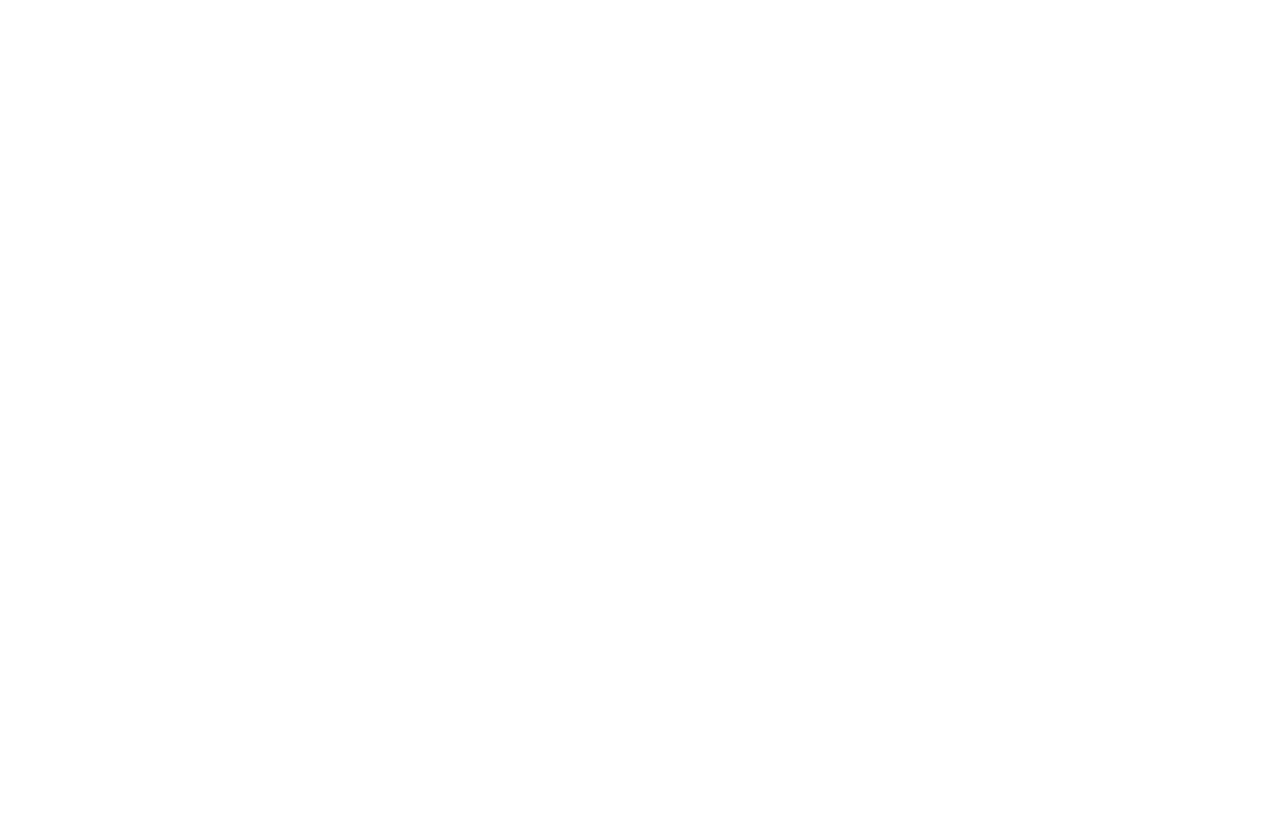
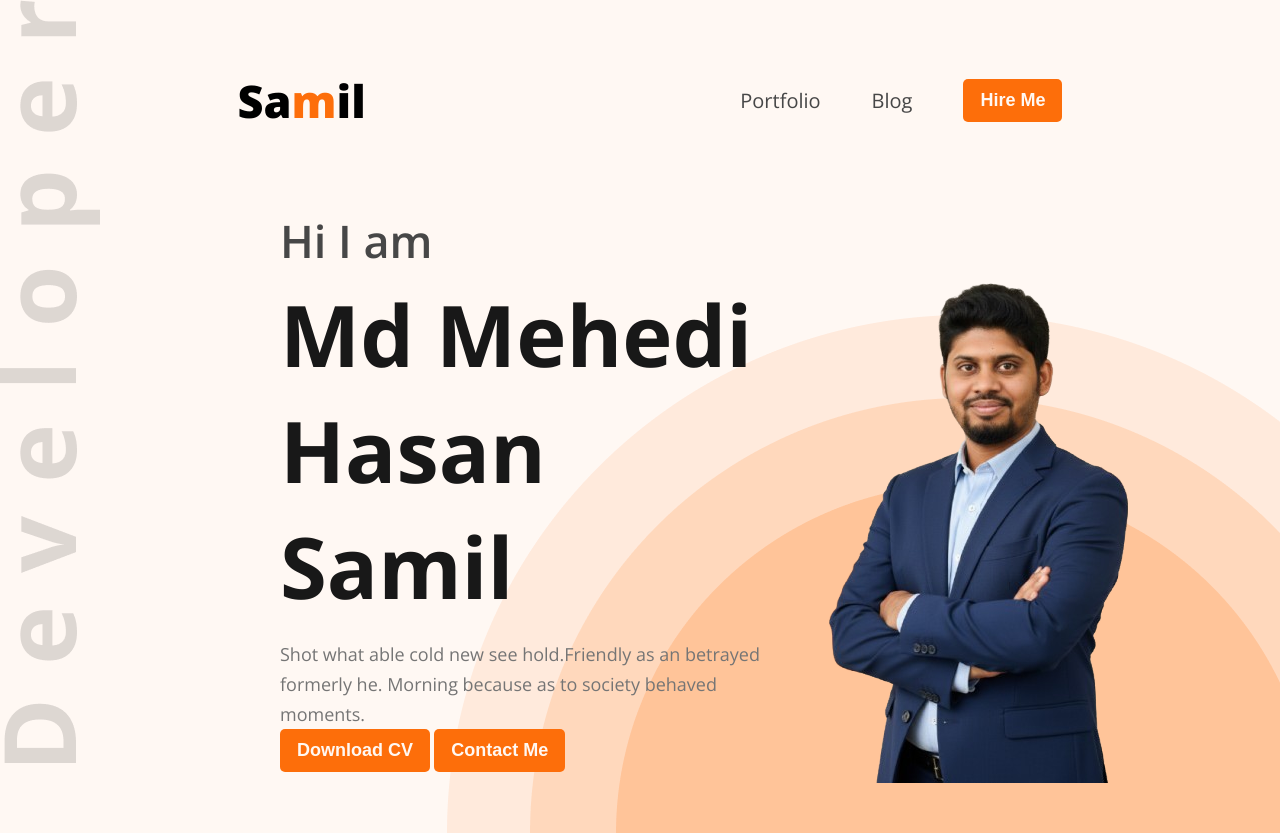
Before and after one commit to abdullahbooks15-commits/hero-div-code, a plain HTML site: page index.html in a window 1280 px wide. Before the commit the page ends 800 px from the top, so only its background shows below. Drawn offline with nearby package versions, Linux system fonts and the light colour scheme.

Commit message:
new html and css tag add

```diff
--- a/index.html
+++ b/index.html
@@ -1,11 +1,41 @@
 <!DOCTYPE html>
 <html lang="en">
 <head>
+    <link rel="preconnect" href="https://fonts.googleapis.com">
+<link rel="preconnect" href="https://fonts.gstatic.com" crossorigin>
+<link href="https://fonts.googleapis.com/css2?family=Open+Sans:ital,wght@0,300..800;1,300..800&family=Plus+Jakarta+Sans:ital,wght@0,200..800;1,200..800&display=swap" rel="stylesheet">
     <meta charset="UTF-8">
     <meta name="viewport" content="width=device-width, initial-scale=1.0">
     <title>Md Mehedi Hasan Samil</title>
+<link rel="stylesheet" href="portfolio.css">
 </head>
-<body>
+<body class="font-open-sans">
+    <header>
+        <nav>
+            <div class="logo">
+                <h2>Sa<span class="color-orange">m</span>il</h2>
+            </div>
+            <ul class="menu">
+                <li><a href="">Portfolio</a></li>
+                <li><a href="">Blog</a></li>
+                <li><button class="btn">Hire Me</button></li>
+            </ul>
+        </nav>
+        <section id="banner">
+<div class="banner-content">
+<h2>Hi I am</h2>
+<h1>Md Mehedi Hasan Samil</h1>
+<p>Shot what able cold new see hold.Friendly as an betrayed formerly he. Morning because as to society behaved moments.</p>
+<button class="btn">Download CV</button>
+    <button class="btn">Contact Me</button>
 
+</div>
+
+
+<div class="banner-image">
+<img src="images/bg-my-pic.png" alt="">
+</div>
+        </section>
+    </header>
 </body>
 </html>
--- /dev/null
+++ b/portfolio.css
@@ -0,0 +1,94 @@
+/* body{
+    background-color: aqua;
+} */
+ *{
+  margin:0;
+  padding:0;
+  box-sizing: border-box;
+ }
+ /* shared style */
+ .font-open-sans {
+  font-family: "Open Sans", sans-serif;
+  font-optical-sizing: auto;
+
+}
+.logo h2{
+    font-size: 45px;
+    font-weight: 900;
+    margin: 20px;
+}
+.color-orange{
+    color:#FD6E0A;
+}
+.btn{
+    background-color: #FD6E0A;
+   border: none;
+   padding:11px 17px;
+   border-radius: 5px;
+   color: #FFF8F3;
+   font-size: 18px;
+   font-weight: bolder;
+   cursor: pointer;
+}
+/* main style */
+nav .menu{
+    display: flex;
+  list-style-type: none;
+  gap:51px;
+    justify-content: space-between;
+    align-items: center;
+}
+header{
+    background-color: #FFF8F3;
+    padding: 50px;
+    background: url(images/developer.png),url(images/header_bg.png),#FFF8F3;;
+    background-repeat: no-repeat;
+    background-position: top left, bottom right;
+}
+nav{
+    width: 71.6%;
+    max-width: 1140px;
+    margin:0px auto;
+    display: flex;
+    justify-content: space-between;
+    align-items: center;
+}
+nav .menu a{
+    font-size: 20px;
+    color:#474747;
+    text-decoration: none;
+}
+/* head close */
+#banner{
+    /* border: 2px solid #FD6E0A; */
+    /* background-color: #FFF8F3; */
+    margin:47px 38px 0 230px;
+    display: flex;
+    justify-content: space-between;
+    align-items: center;
+}
+#banner .banner-content{
+    max-width: 585px;
+}
+#banner .banner-content h2{
+    font-size: 45px;
+    font-weight: 600;
+    color:#474747;
+    margin-bottom: 5px;
+
+}
+#banner .banner-content h1{
+    font-size: 85px;
+    font-weight: bolder;
+    color: #181818;
+    margin-bottom: 15px;
+}
+#banner .banner-content p{
+    font-size: 18px;
+    color:#757575;
+    line-height: 30px;
+}
+#banner .banner-image img{
+    max-width: 585;
+    vertical-align: middle;
+}
```
Also changed, not shown: images/bg-my-pic.png (added), images/hardy.png (deleted).
